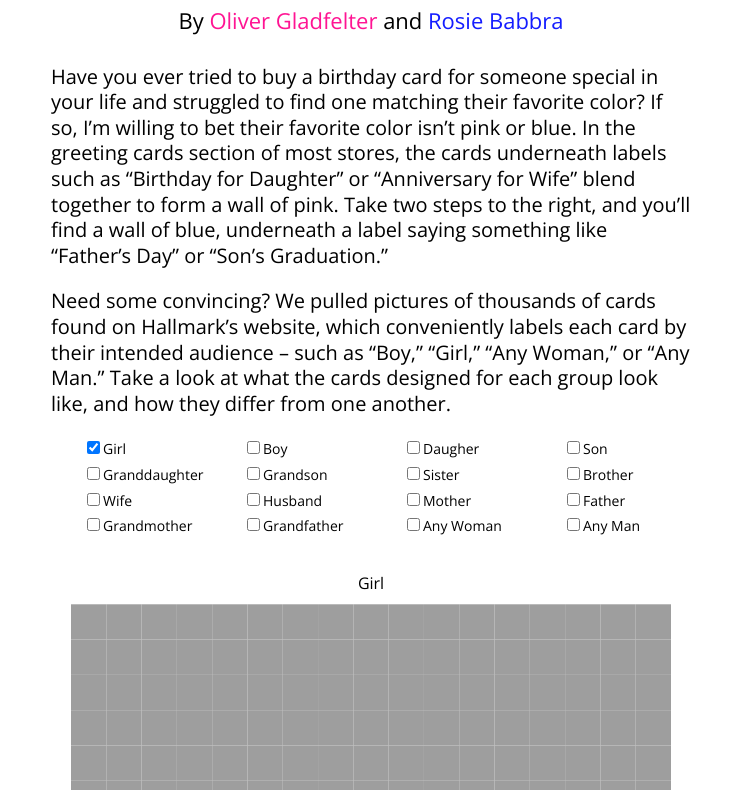
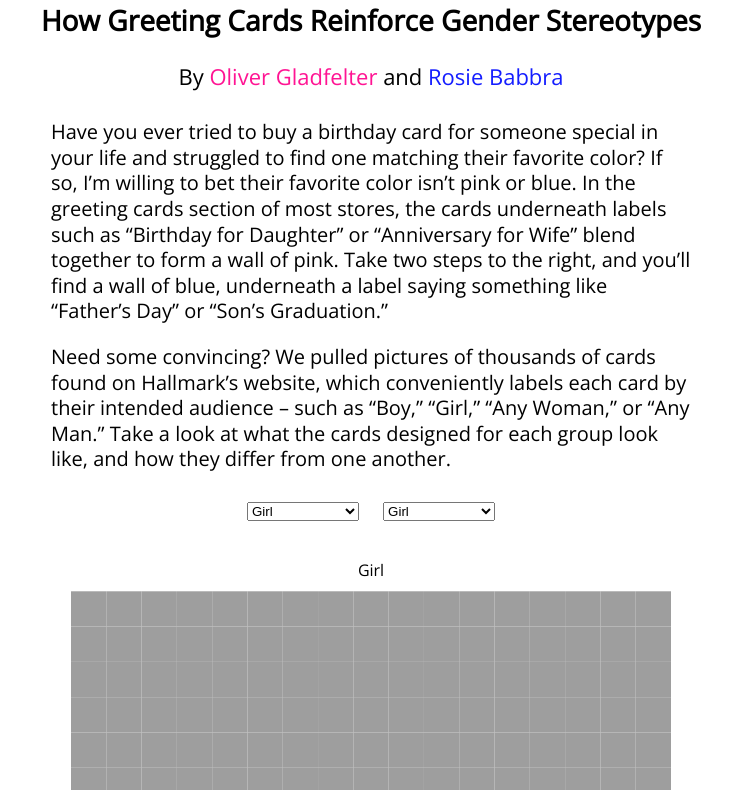
Before and after one commit to rosiebabbra/greeting-card-demo-analysis, a plain HTML site: page viz/html/index.html in a window 1280 px wide. Shown: the part 107-897 px from the top of the page, without its empty margins (269-1011 px from the left). Drawn offline with nearby package versions, Linux system fonts and the light colour scheme; grey boxes are pictures that could not be loaded.

Commit message:
Selector instead of checkboxes, added 2nd viz

```diff
--- a/viz/html/index.html
+++ b/viz/html/index.html
@@ -2,7 +2,7 @@
 <html lang="en">
     <head>
     <meta charset="utf-8">
-    <title>4,380 Hallmark Cards In One Chart</title>
+    <title>4,200 Hallmark Cards In One Chart</title>
     <!-- <script src="https://d3js.org/d3.v4.min.js"></script> -->
     <script src="https://d3js.org/d3.v4.0.0-alpha.40.min.js"></script>
     <link rel="stylesheet" type="text/css" href="../css/style.css">
@@ -10,46 +10,70 @@
 </head>
 <body>
 
-    <h1>4,380 Hallmark Cards In One Chart</h1>
-
-    <h3>By <a href="https://www.ogladfelter.com/" target="_blank" class="oliverLink">Oliver Gladfelter</a> and <a href="http://bfy.tw/OPch" target="_blank" class="rosieLink">Rosie Babbra</a></h3>
+    <h1>4,200 Hallmark Cards In One Chart</h1>
+    <h2>How Greeting Cards Reinforce Gender Stereotypes</h2>
+    <h3>By <a href="https://twitter.com/OGladfelter" target="_blank" class="oliverLink">Oliver Gladfelter</a> and <a href="https://www.linkedin.com/in/rosiebabbra/" target="_blank" class="rosieLink">Rosie Babbra</a></h3>
 
     <article>
         <p>Have you ever tried to buy a birthday card for someone special in your life and struggled to find one matching their favorite color? If so, I’m willing to bet their favorite color isn’t pink or blue. In the greeting cards section of most stores, the cards underneath labels such as “Birthday for Daughter” or “Anniversary for Wife” blend together to form a wall of pink. Take two steps to the right, and you’ll find a wall of blue, underneath a label saying something like “Father’s Day” or “Son’s Graduation.”</p>
         <p>Need some convincing? We pulled pictures of thousands of cards found on Hallmark’s website, which conveniently labels each card by their intended audience – such as “Boy,” “Girl,” “Any Woman,” or “Any Man.” Take a look at what the cards designed for each group look like, and how they differ from one another.</p>
     </article>
-<div class="checkbox-container">
-    <label><input type="checkbox" onclick='return limitCheckboxSelection()' id="girlCheckbox" value='Girl' checked />Girl</label>
-    <label> <input type="checkbox" onclick='return limitCheckboxSelection()' id="boyCheckbox" value='Boy' />Boy</label>
-    <label><input type="checkbox" onclick='return limitCheckboxSelection()' id="daughterCheckbox" value='Daughter' />Daugher</label>
-    <label><input type="checkbox" onclick='return limitCheckboxSelection()' id="sonCheckbox" value='Son' />Son</label>
-    <label><input type="checkbox" onclick='return limitCheckboxSelection()' id="granddaughterCheckbox" value='Granddaughter' />Granddaughter</label>
-    <label><input type="checkbox" onclick='return limitCheckboxSelection()' id="grandsonCheckbox" value='Grandson' />Grandson</label>
-    <!-- <label><input type="checkbox" onclick='return limitCheckboxSelection()' id="nieceCheckbox" value='Niece' />Niece</label> -->
-    <!-- <label><input type="checkbox" onclick='return limitCheckboxSelection()' id="nephewCheckbox" value='Nephew' />Nephew</label> -->
-    <label><input type="checkbox" onclick='return limitCheckboxSelection()' id="sisterCheckbox" value='Sister' />Sister</label>
-    <label><input type="checkbox" onclick='return limitCheckboxSelection()' id="brotherCheckbox" value='Brother' />Brother</label>
-    <label><input type="checkbox" onclick='return limitCheckboxSelection()' id="wifeCheckbox" value='Wife' />Wife</label>
-    <label><input type="checkbox" onclick='return limitCheckboxSelection()' id="husbandCheckbox" value='Husband' />Husband</label>
-    <label><input type="checkbox" onclick='return limitCheckboxSelection()' id="motherCheckbox" value='Mother' />Mother</label>
-    <label><input type="checkbox" onclick='return limitCheckboxSelection()' id="fatherCheckbox" value='Father' />Father</label>
-    <!--<input type="checkbox" onclick='return limitCheckboxSelection()' id="auntCheckbox" value='Aunt'><label for="auntCheckbox">Aunt</label>
-    <input type="checkbox" onclick='return limitCheckboxSelection()' id="uncleCheckbox" value='Uncle'><label for="uncleCheckbox">Uncle</label>-->
-    <label><input type="checkbox" onclick='return limitCheckboxSelection()' id="grandmotherCheckbox" value='Grandmother' />Grandmother</label>
-    <label><input type="checkbox" onclick='return limitCheckboxSelection()' id="grandfatherCheckbox" value='Grandfather' />Grandfather</label>
-    <label><input type="checkbox" onclick='return limitCheckboxSelection()' id="anyWomanCheckbox" value='Any+Woman' />Any Woman</label>
-    <label><input type="checkbox" onclick='return limitCheckboxSelection()' id="anyManCheckbox" value='Any+Man' />Any Man</label>
-</div>
-    <div id="content"></div>
-    <div id='invalid'>Please select a maximum of two categories.</div>
+
+    <select id="selectorLeft">
+        <option value="Girl">Girl</option>
+        <option value="Boy">Boy</option>
+        <option value="Daughter">Daughter</option>
+        <option value="Son">Son</option>
+        <option value="Granddaughter">Granddaughter</option>
+        <option value="Grandson">Grandson</option>
+        <option value="Sister">Sister</option>
+        <option value="Brother">Brother</option>
+        <option value="Wife">Wife</option>
+        <option value="Husband">Husband</option>
+        <option value="Mother">Mother</option>
+        <option value="Father">Father</option>
+        <option value="Grandmother">Grandmother</option>
+        <option value="Grandfather">Grandfather</option>
+        <option value="Any+Woman">Any Woman</option>
+        <option value="Any+Man">Any Man</option>
+    </select>
+
+    <select id="selectorRight">
+        <option value="Girl">Girl</option>
+        <option value="Boy">Boy</option>
+        <option value="Daughter">Daughter</option>
+        <option value="Son">Son</option>
+        <option value="Granddaughter">Granddaughter</option>
+        <option value="Grandson">Grandson</option>
+        <option value="Sister">Sister</option>
+        <option value="Brother">Brother</option>
+        <option value="Wife">Wife</option>
+        <option value="Husband">Husband</option>
+        <option value="Mother">Mother</option>
+        <option value="Father">Father</option>
+        <option value="Grandmother">Grandmother</option>
+        <option value="Grandfather">Grandfather</option>
+        <option value="Any+Woman">Any Woman</option>
+        <option value="Any+Man">Any Man</option>
+    </select>
+
+
     <div id="main-wrapper" style="width:100vw;">
         <div id="chart" style="height:100vh;"></div>
     </div><!-- @end #main-wrapper -->
 
-    <!-- container for force layout visualisation  -->
-    <section id="vis"></section>
+    <article>
+        <p>Many cards designed for girls, wives, mothers, etc are indeed pink. In fact, the dominant color of cards for female recipients are a red or violet hue (which would include shades of pink) 38% of the time. Only 17% are blue. Meanwhile, 15% of cards intended for male recipients are red or violet (or pink) and 30% are blue.</p>
+        <p>These differences are much more pronounced among cards aimed at younger audiences. Cards in the “Girl” category are red or violet 42% of the time; cards in the “Boy” category are blue 42% of the time. To be fair, 23% of cards designed for girls are blue, making it the second biggest color option. On the flip side, only 12% of cards for boys are red or violet.</p>
+    </article>
 
-    <p>Notice any patterns?</p>
+    <div id="main-wrapper2" style="width:100vw;">
+        <div id="chart2" style="height:100vh;"></div>
+    </div><!-- @end #main-wrapper -->
+
+    <p>Why did we do this? Why is it important? Why does this matter? </p>
+
+    <p><strong>Notes & Methodology</strong></p>
 
 <script src='../js/script.js'></script>
 </body>
```
